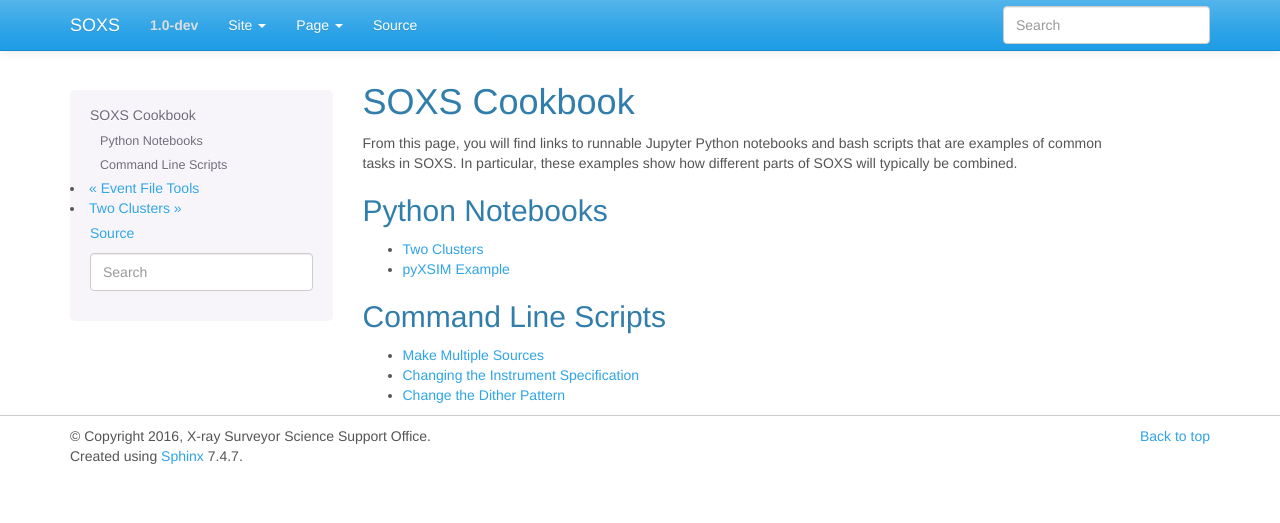
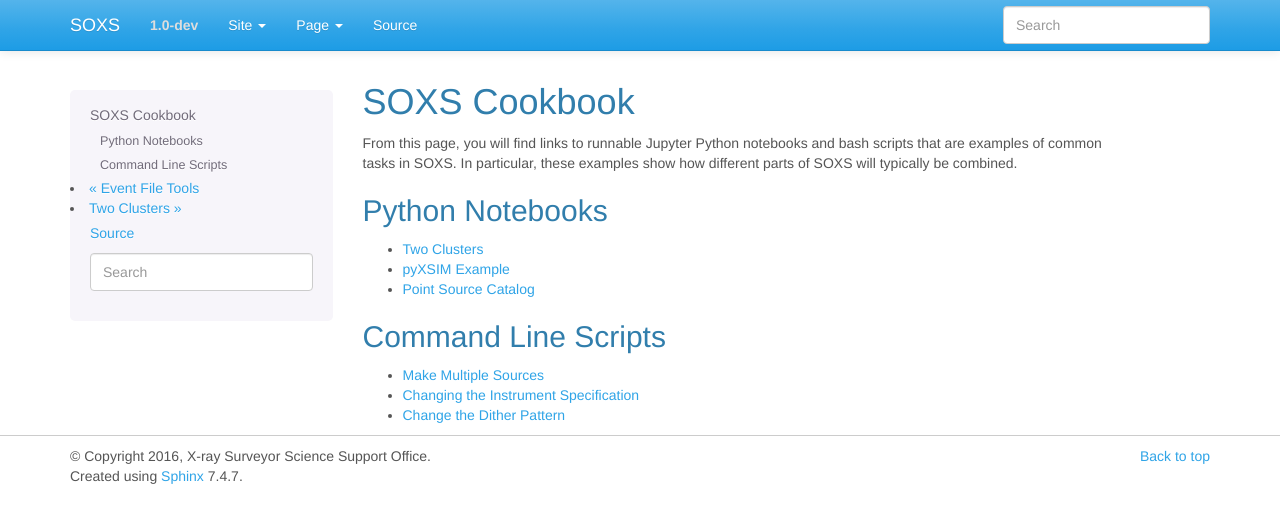
Before and after one commit to lynx-x-ray-observatory/soxs, a Sphinx documentation site: the page built from doc/source/cookbook/index.rst, in a window 1280 px wide. Shown: the top 523 px of the page. Built offline with Sphinx 7.4.7, drawn with Linux system fonts in a browser that asks for light colours.

Commit message:
Add new notebook to TOC

```diff
--- a/doc/source/cookbook/index.rst
+++ b/doc/source/cookbook/index.rst
@@ -15,6 +15,7 @@ Python Notebooks
 
    two_clusters
    pyxsim_example
+   point_source_catalog
 
 Command Line Scripts
 --------------------
```
